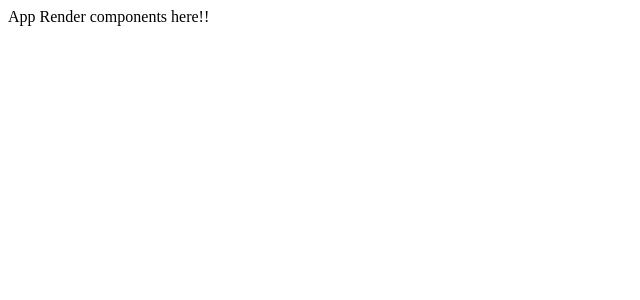
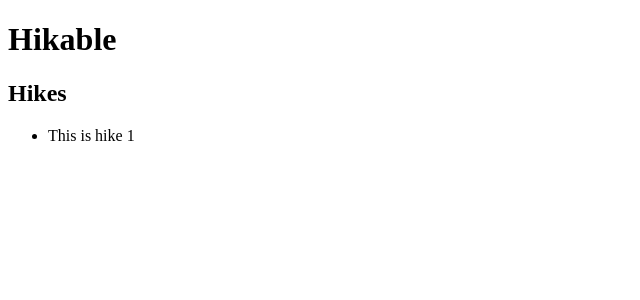
Before and after one commit to lukesherwood/hikable-frontend, a React (Create React App) app: page / in a window 1280 px wide. Shown: the top 300 px of the page, without its empty margins (0-640 px from the left). Built offline with nearby package versions, Linux system fonts and the light colour scheme; no server answers.

Commit message:
database fetch check complete

```diff
--- /dev/null
+++ b/src/components/Hikes.js
@@ -0,0 +1,23 @@
+import React from 'react'
+
+class Hikes extends React.Component {
+
+    componentDidMount(){
+        fetch("http://localhost:3001/hikes").then(response => {
+        return response.json()
+      }).then(data => console.log(data))
+    }
+
+    render (){
+        return(
+            <div>
+                <h2>Hikes</h2>
+                <ul>
+                    <li>This is hike 1</li>
+                </ul>
+            </div>
+        )
+    }
+}
+
+export default Hikes
--- a/src/containers/App.js
+++ b/src/containers/App.js
@@ -1,12 +1,13 @@
 import React from 'react';
 import '../App.css';
+import Hikes from '../components/Hikes'
 
 function App() {
   return (
     <div className="App">
         <div className='container'>
-          App
-          Render components here!!
+          <h1>Hikable</h1>
+          <Hikes/>
         </div>
     </div>
   );
--- a/src/store.js
+++ b/src/store.js
@@ -6,12 +6,6 @@ import {
   } from 'redux';
   import hikesReducer from './reducers/hikesReducer'
   import thunk from 'redux-thunk';
-
-  // applyMiddleware allows us to make async calls to backend
-  // redux thunk allows us to juggle async calls to backend - ex:
-  // if we haven't received the api data yet, thunk will pause other
-  // async actions until it is loaded.
-
 
   const reducers = combineReducers({
     hikesReducer
```
